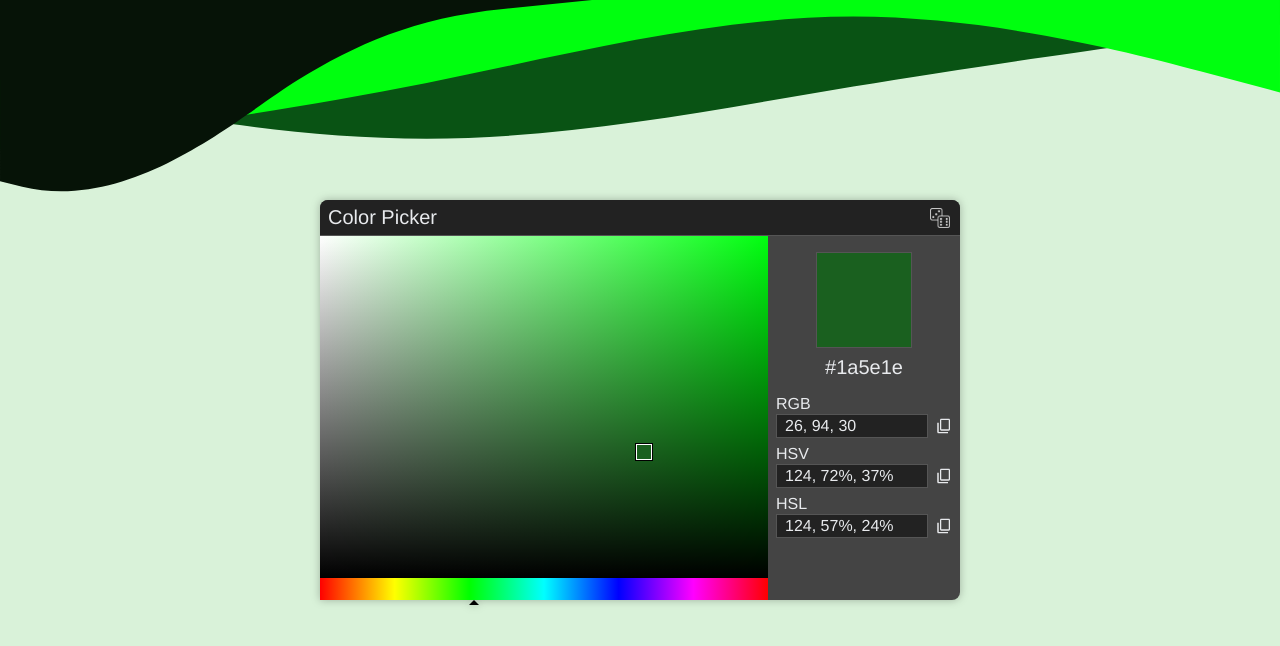
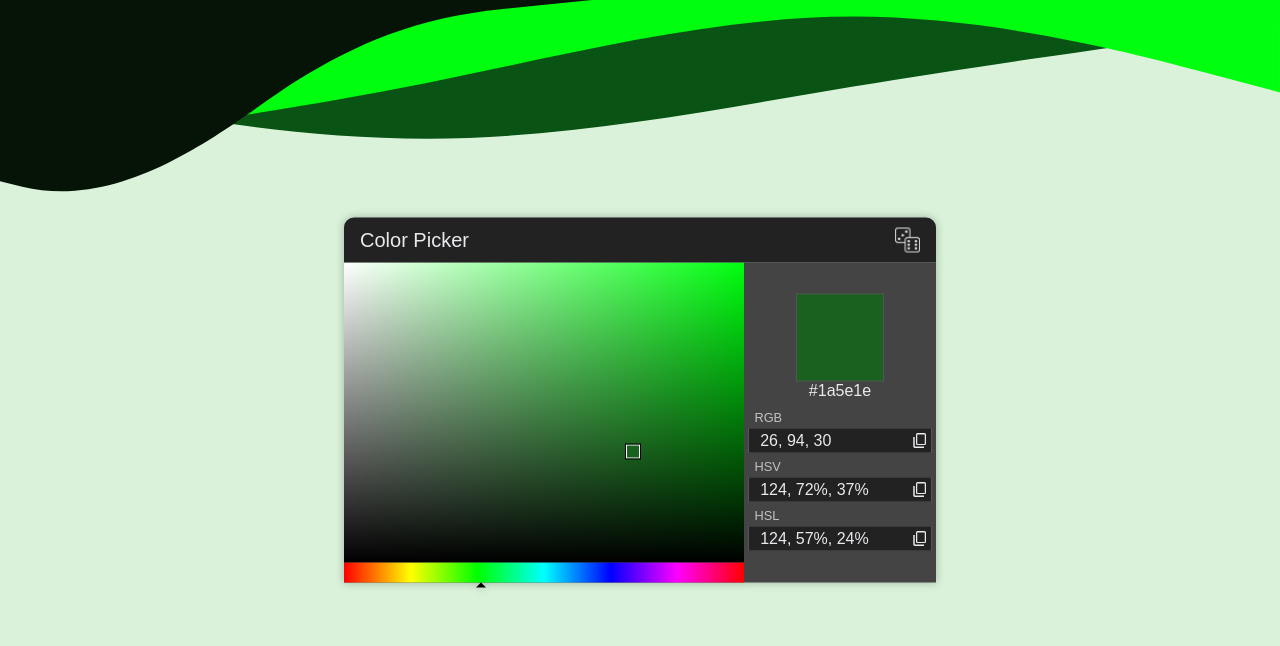
Before and after one commit to Ssirrikh/color, a plain HTML site: page index.html in a window 1280 px wide. Drawn offline with Linux system fonts and the light colour scheme.

Commit message:
apply fluid typography and improve UI

```diff
--- a/index.html
+++ b/index.html
@@ -10,17 +10,22 @@
 
 		:root {
 			--text-light: #e8eaed;
-			--font-medium: 2vmin;
-			--font-large: 2.5vmin;
+			--text-light-subtitle: #c1c2c5;
+			--font-medium: 1em;
+			--font-large: 1.5em;
 
-			--widget-border-radius: 8px;
+			--fluid-font-size: max(2.5vh, calc(1rem + 0.3vw));
+			--widget-border-radius: calc(0.5 * var(--fluid-font-size));
 		}
 
 		* {
 			padding: 0;
 			margin: 0;
 			box-sizing: border-box;
-			font-family: Helvetica, sans-serif;
+			font-family: Arial, Helvetica, sans-serif;
+		}
+		body {
+			font-size: var(--fluid-font-size);
 		}
 		div {
 			display: block;
@@ -31,34 +36,52 @@
 			outline: none;
 		}
 
+
+
 		/* ******************************* */
 
+		/**** FLEXBOX UTILITY ****/
+
+		.flex-sep {
+			width: 0;
+			flex-grow: 1;
+		}
 		.flex-row {
 			display: flex;
-			flex-direction: row;
-			flex-grow: 1;
-			height: 0; /* need dummy height or content in row w/ height:100% loses the ability to dynamically resize sometimes */
-			width: 100%;
-			min-width: 0;
+			flex-direction: row !important;
+			align-items: start;
 		}
 		.flex-col {
 			display: flex;
-			flex-direction: column;
-			flex-grow: 1;
-			width: 0; /* need dummy width for flex-grow to work */
-			height: 100%;
-			min-height: 0;
+			flex-direction: column !important;
+		}
+		.flex-adapt {
+			/* column on mobile, row on desktop */
+			display: flex;
+			flex-direction: column !important;
+			align-items: center;
+		}
+		.flex-adapt-reverse {
+			/* row on mobile, column on desktop */
+			display: flex;
+			flex-direction: row !important;
+			align-items: normal;
+			justify-content: center;
+		}
+		.flex-centered {
+			align-items: center;
+			justify-content: center;
 		}
 
+
+
+		/* ******************************* */
+
 		#main {
-			background-color: #444;
-			border-radius: var(--widget-border-radius);
+			background-color: transparent;
 			filter: drop-shadow(0 0 4px #00000044);
 			/* box-shadow: 0 2px 6px rgba(0, 0, 0, 0.15); */
-			/* overflow: hidden; */
 			position: absolute;
-			width: 80vmin;
-			height: 50vmin;
 			top: 50%;
 			left: 50%;
 			transform: translate(-50%,-50%);
@@ -66,32 +89,40 @@
 		#header-bar {
 			color: var(--text-light);
 			background-color: #222;
-			border-bottom: 1px solid #555;
+			/* border-bottom: 1px solid #555; */
 			border-radius: var(--widget-border-radius) var(--widget-border-radius) 0 0;
-			/* filter: drop-shadow(0 0 1px #000); */
-			padding: 0.75vmin 1vmin;
-			font-size: var(--font-large);
-			z-index: 2;
+			padding: 0.5em 0.8em;
+
+			align-items: center;
+			justify-content: space-between;
+		}
+		#color-picker {
+			color: var(--text-light);
+			background-color: #444;
+			border-top: #555;
+
+			align-items: center;
 		}
 
 
 
 
 		#select-saturation-lightness {
-			/* border: 1px solid red; */
 			display: block;
 			position: relative; /* need dummy position so <color-handle> can position itself correctly */
-			width: 100%;
-			height: 94%;
+			width: 20em;
+			height: 15em;
 		}
 		#select-hue {
 			width: 100%;
-			flex-grow: 1; /* consume remaining space */
+			height: 1em;
 		}
 		#display-color {
-			color: var(--text-light);
-			width: 30%;
-			height: 100%;
+			width: 12em;
+			padding: 0.5em 0.25em;
+			font-size: 0.8em;
+
+			gap: 0.5em;
 		}
 
 		#saturation-lightness-rect {
@@ -102,12 +133,13 @@
 		}
 		#color-handle {
 			background-color: #ff0000;
-			border: 1px solid white; /* double border to both light/dark contrast */
+			/* double border gives both light/dark contrast */
+			border: 1px solid white;
 			outline: 1px solid black;
 			display: inline-block;
 			position: absolute;
-			width: 2vmin;
-			height: 2vmin;
+			width: 0.7em;
+			height: 0.7em;
 			top: 50%;
 			left: 50%;
 			transform: translate(-50%,-50%);
@@ -128,65 +160,64 @@
 			border-bottom: var(--w) solid var(--c);
 		}
 
+		#header-bar > h1 {
+			font-size: 1em;
+			font-weight: normal;
+		}
 		#color-rand {
 			cursor: pointer;
 			background: url("source/icon-random.png");
 			background-size: contain;
-			float: right;
-			position: relative;
-			width: var(--font-large);
-			height: var(--font-large);
-			top: 0.25vmin;
-			right: 0.25vmin;
+			width: 1.25em;
+			height: 1.25em;
 		}
 		#color-rect {
 			background-color: #ff0000;
 			border: 1px solid #555;
-			width: 12vmin;
-			height: 12vmin;
-			margin: 2vmin auto; /* use margins to center; mutually exclusive with display:inline-block */
-			margin-bottom: 1vmin;
+			width: 5.5em;
+			height: 5.5em;
+			align-self: center;
 		}
 		#text-hex {
-			margin-bottom: 2vmin;
 			text-align: center;
-			font-size: var(--font-large);
 		}
 
 		.color-row {
+			background-color: #222;
+			border: 1px solid #555;
+			padding: 0.2em;
 			align-items: center;
-			height: 4vmin;
-			padding: 0.25vmin 1vmin 1vmin 1vmin; /* top right bottom left */
+			gap: 0.25em;
 		}
 		.color-label {
+			color: var(--text-light-subtitle);
 			display: block;
-			padding: 0 1vmin;
-			font-size: var(--font-medium);
+			padding: 0.2em 0.5em;
+			font-size: 0.8em;
 		}
 		.color-input {
+			/* force styling to apply to inputs */
 			color: var(--text-light);
 			background-color: transparent;
-			display: block;
+			font-size: 1em;
+
+			min-width: 0; /* allow container to be smaller than intrinsic width of child <input> */
 			max-width: 100%; /* override intrinsic width of <input> to prevent growing larger than parent */
-			font-size: var(--font-medium);
+			flex-grow: 1;
 		}
-		.color-middle {
-			background-color: #222;
-			border: 1px solid #555;
-			/* border-radius: 1.5vmin; */
-			display: block;
-			padding: 0.2vmin 1vmin;
-			min-width: 0; /* allow container to be smaller than intrinsic width of child <input> */
-			flex-grow: 1;
+		.color-row > .color-input {
+			padding: 0 0.5em;
+		}
+		.color-row + .color-label {
+			margin-top: 0.2em;
 		}
 		.color-copy {
 			cursor: pointer;
 			background: url("source/icon-copy.png");
 			background-size: contain;
-			/* background-color: #444; */
-			display: block;
-			width: 2vmin;
-			height: 2vmin;
+			width: 1em;
+			height: 1em;
+
 			flex-shrink: 0; /* prevent shrinking */
 		}
 		.color-middle + .color-copy {
@@ -207,11 +238,11 @@
 	</svg>
 
 	<div id='main' class='flex-col'>
-		<div id='header-bar'>
-			Color Picker
+		<div id='header-bar' class='flex-row'>
+			<h1>Color Picker</h1>
 			<div id='color-rand' title='Random color' onclick='randColor()'></div>
 		</div>
-		<div class='flex-row' style='width:100%;flex-grow:1;'>
+		<div id='color-picker' class='flex-row'>
 			<div class='flex-col'>
 				<div id='select-saturation-lightness'>
 					<canvas id='saturation-lightness-rect'></canvas>
@@ -222,23 +253,27 @@
 					<div id='hue-slider-handle'></div>
 				</div>
 			</div>
-			<div id='display-color'>
+			<div id='display-color' class='flex-col'>
+				<div class='flex-col'>
 					<div id='color-rect'></div>
 					<input id='text-hex' class='color-input' type='text' spellcheck='false' value='#ff0000'>
-				<div class='color-label'>RGB</div>
+				</div>
+				<div class='flex-col'>
+					<p class='color-label'>RGB</p>
 					<div class='flex-row color-row'>
-					<div class='color-middle'><input id='text-rgb' class='color-input' type='text' spellcheck='false' value='255, 0, 0'></div>
+						<input id='text-rgb' class='color-input' type='text' spellcheck='false' value='255, 0, 0'>
 						<div class='color-copy' title='Copy CSS-formatted RGB string' onclick='copyText( rgbCssStr(...hsv2rgb(color.h,color.s,color.v)) )'></div>
 					</div>
-				<div class='color-label'>HSV</div>
+					<p class='color-label'>HSV</p>
 					<div class='flex-row color-row'>
-					<div class='color-middle'><input id='text-hsv' class='color-input' type='text' spellcheck='false' value='0, 100%, 100%'></div>
+						<input id='text-hsv' class='color-input' type='text' spellcheck='false' value='0, 100%, 100%'>
 						<div class='color-copy' title='Copy CSS-formatted HSV string' onclick='copyText( hsvCssStr(color.h,color.s,color.v) )'></div>
 					</div>
-				<div class='color-label'>HSL</div>
+					<p class='color-label'>HSL</p>
 					<div class='flex-row color-row'>
-					<div class='color-middle'><input id='text-hsl' class='color-input' type='text' spellcheck='false' value='0, 100%, 50%'></div>
+						<input id='text-hsl' class='color-input' type='text' spellcheck='false' value='0, 100%, 50%'>
 						<div class='color-copy' title='Copy CSS-formatted HSL string' onclick='copyText( hslCssStr(...hsv2hsl(color.h,color.s,color.v)) )'></div>
+					</div>
 				</div>
 			</div>
 		</div>
@@ -489,10 +524,12 @@
 		let draggingGrid = false;
 		let draggingStrip = false;
 		selectionGrid.addEventListener('mousedown', (e) => {
+			e.preventDefault();
 			draggingGrid = true;
 			selectSaturationValue(e);
 		});
 		selectionStrip.addEventListener('mousedown', (e) => {
+			e.preventDefault();
 			draggingStrip = true;
 			selectHue(e);
 		});
```
Lines whose indentation alone changed are shown as unchanged.
